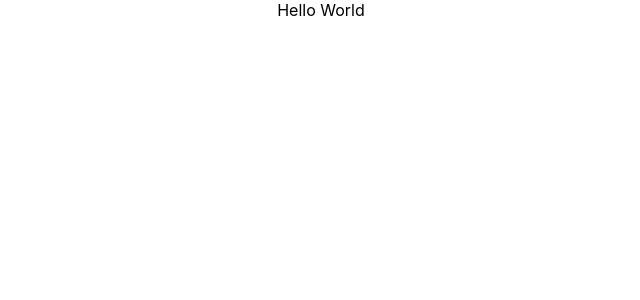
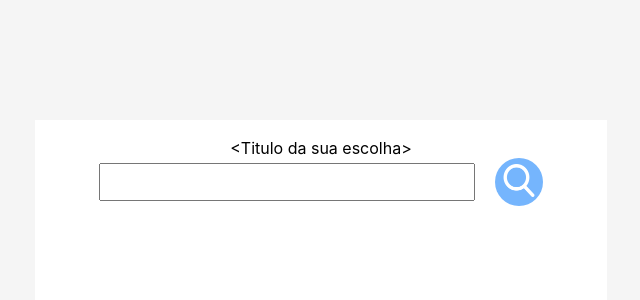
Before and after one commit to leviaraujo182/ListBooks, a React (Create React App) app: page / in a window 1280 px wide. Shown: the top 300 px of the page, without its empty margins (319-959 px from the left). Built offline with nearby package versions, Linux system fonts and the light colour scheme.

Commit message:
Components update

```diff
--- a/src/App.css
+++ b/src/App.css
@@ -1,38 +1,31 @@
 .App {
-  text-align: center;
+  display: flex;
+  height: 100vh;
+  justify-content: center;
+  align-items: center;
+  background-color: #F5F5F5;
 }
 
-.App-logo {
-  height: 40vmin;
-  pointer-events: none;
+.App .content{
+  background-color: #ffff;
+  width: 35.7rem;
+  height: 35rem;
 }
 
-@media (prefers-reduced-motion: no-preference) {
-  .App-logo {
-    animation: App-logo-spin infinite 20s linear;
-  }
+.App .content .header {
+  width: 100%;
+  height: 15%;
+  display: flex;
+  margin-top: 10px;
+  flex-direction: column;
+  justify-content: center;
+  align-items: center;
+
 }
 
-.App-header {
-  background-color: #282c34;
-  min-height: 100vh;
+.App .content .header .search {
   display: flex;
-  flex-direction: column;
+  justify-content: center;
   align-items: center;
-  justify-content: center;
-  font-size: calc(10px + 2vmin);
-  color: white;
+  width: 100%;
 }
-
-.App-link {
-  color: #61dafb;
-}
-
-@keyframes App-logo-spin {
-  from {
-    transform: rotate(0deg);
-  }
-  to {
-    transform: rotate(360deg);
-  }
-}
--- a/src/App.tsx
+++ b/src/App.tsx
@@ -1,10 +1,22 @@
 import React from 'react';
 import './App.css';
+
+import Text from './components/Text'
+import Input from './components/Input'
+import Button from './components/Button'
 
 function App() {
   return (
     <div className="App">
-      Hello World
+      <div className="content">
+        <div className="header">
+            <Text title="<Titulo da sua escolha>" />
+              <div className="search">
+                <Input />
+                <Button />
+            </div>
+          </div>
+      </div>
     </div>
   );
 }
--- /dev/null
+++ b/src/components/Button/Button.css
@@ -0,0 +1,8 @@
+button {
+    border-radius: 50%;
+    width: 48px;
+    height: 48px;
+    margin-left: 20px;
+    background-color: #75B5FD;
+    border: none;
+}
--- /dev/null
+++ b/src/components/Button/Button.tsx
@@ -0,0 +1,10 @@
+import React from 'react'
+import './Button.css'
+import SearchIcon from './../../assets/img/search.png'
+
+
+function Button(){
+    return <button><img src={SearchIcon} width={'90%'} /></button>
+}
+
+export default Button
--- /dev/null
+++ b/src/components/Button/index.js
@@ -0,0 +1,2 @@
+import Button from './Button'
+export default Button
--- /dev/null
+++ b/src/components/Input/Input.css
@@ -0,0 +1,5 @@
+input {
+    width: 23rem;
+    height: 2rem;
+    font-size: 20px;
+}
--- /dev/null
+++ b/src/components/Input/Input.tsx
@@ -0,0 +1,8 @@
+import React from 'react'
+import './Input.css'
+
+function Input (){
+    return <input type="text" />
+}
+
+export default Input
--- /dev/null
+++ b/src/components/Input/index.js
@@ -0,0 +1,2 @@
+import Input from './Input'
+export default Input
--- /dev/null
+++ b/src/components/Text/Text.tsx
@@ -0,0 +1,11 @@
+import react from 'react'
+
+interface TextProps {
+    title: string
+}
+
+function Text (props: TextProps){
+    return <label>{props.title}</label>
+}
+
+export default Text
--- /dev/null
+++ b/src/components/Text/index.js
@@ -0,0 +1,2 @@
+import Text from './Text'
+export default Text
```
Also changed, not shown: src/assets/img/search.png (added), src/components/Text/Text.css (added).
